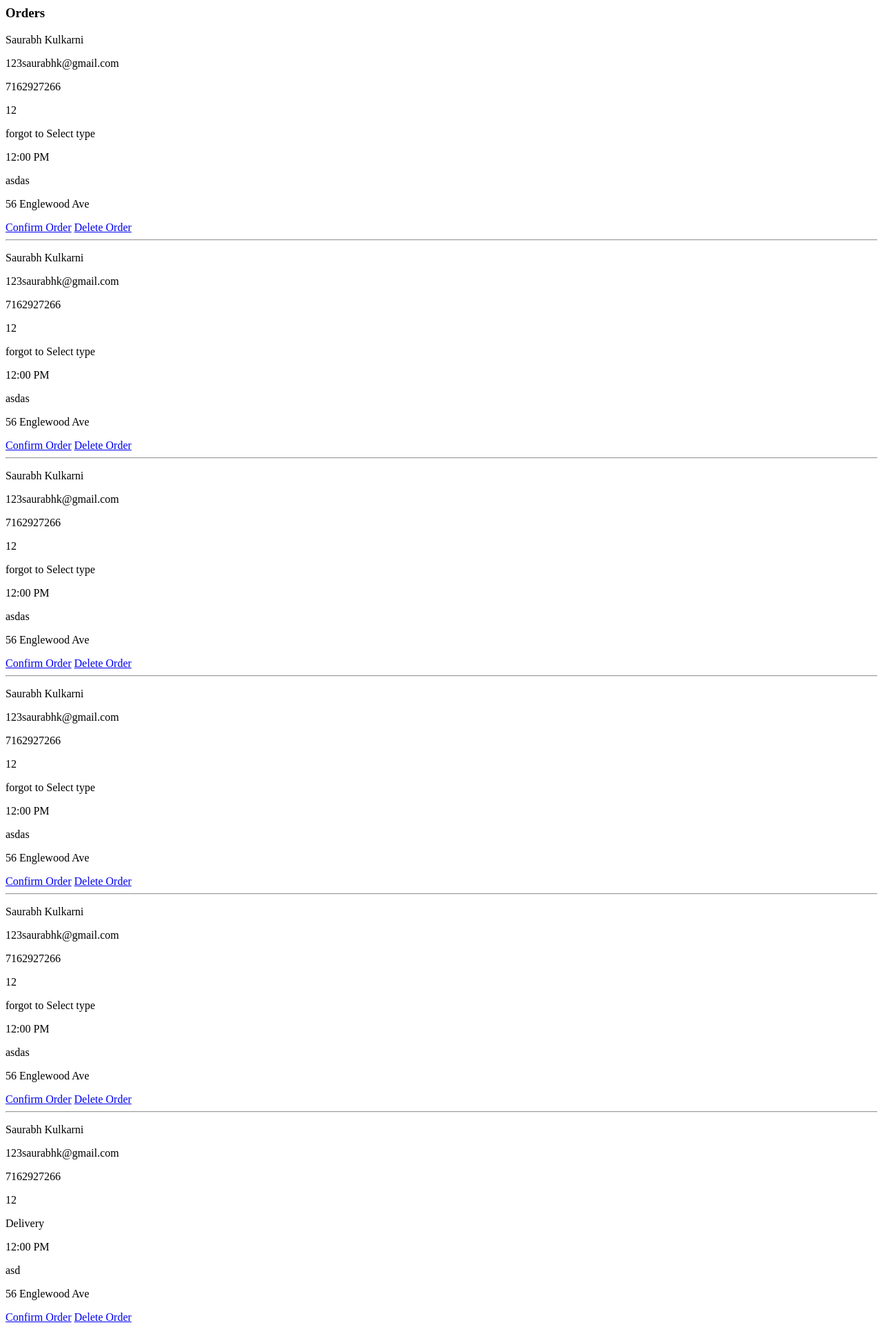
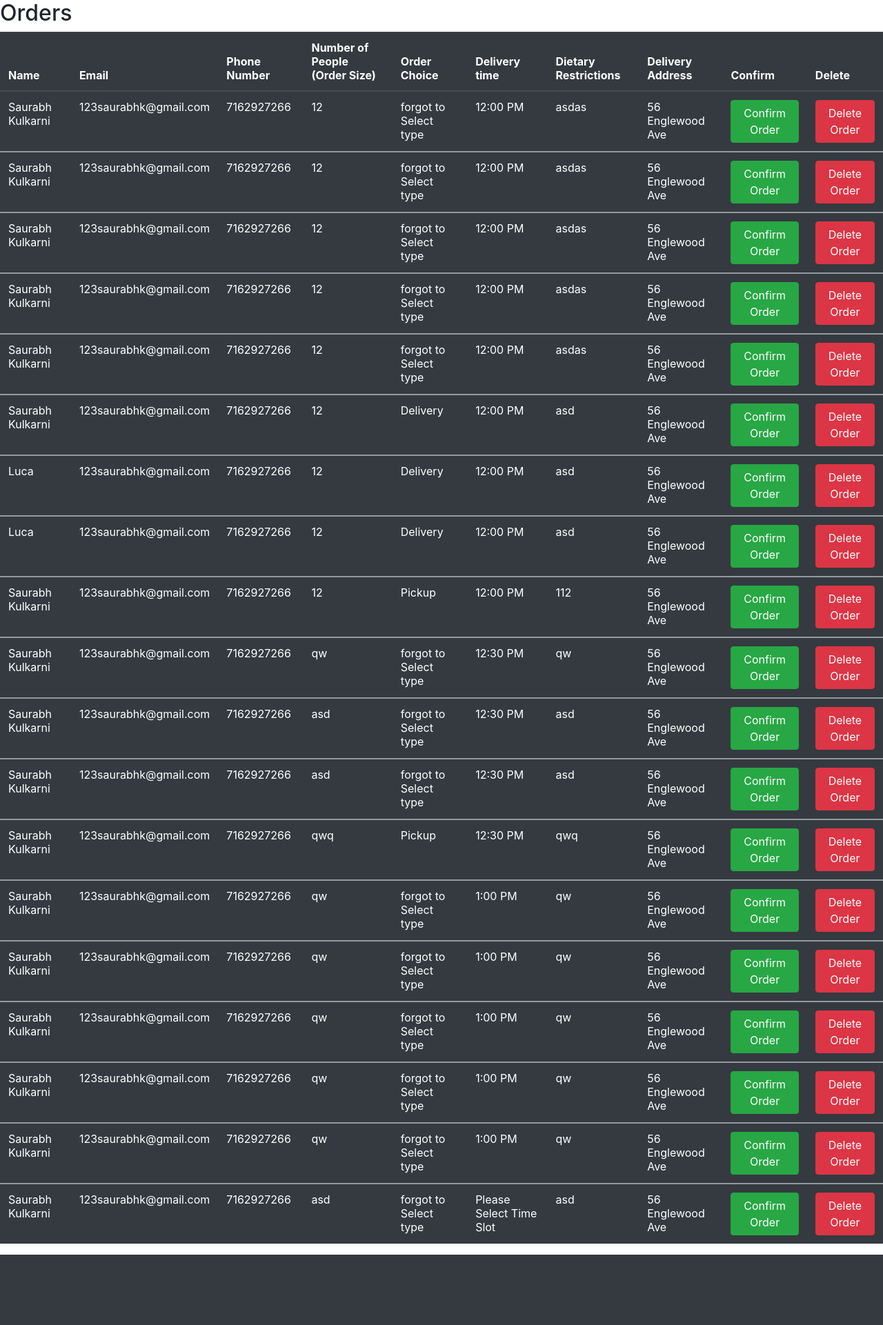
Before and after one commit to saurabhkulkarni77/covid19_suppORt, a Django app: page /kitchen/ in a window 1280 px wide. Shown: the top 1921 px of the page at 69% size. After the commit the page ends 1819 px from the top, so only its background shows below. Run offline with Django 3.2, Linux system fonts and the light colour scheme; data comes from the database, SQL or seed files in the repository; some libraries are stand-ins or nearby versions.

Commit message:
template

```diff
--- a/tasks/templates/tasks/list.html
+++ b/tasks/templates/tasks/list.html
@@ -1,8 +1,7 @@
 <html>
 <head>
 <title>Orders</title>
-<h3>Orders</h3>
-
+<h2><centre>Orders</centre></h2>
 <script type = "text/javascript">
 function loadref(time)
 {
@@ -10,23 +9,38 @@ setTimeout("location.reload(true);",time)
 }
 </script>
 </head>
+<link rel="stylesheet" href="https://stackpath.bootstrapcdn.com/bootstrap/4.4.1/css/bootstrap.min.css" integrity="sha384-Vkoo8x4CGsO3+Hhxv8T/Q5PaXtkKtu6ug5TOeNV6gBiFeWPGFN9MuhOf23Q9Ifjh" crossorigin="anonymous">
+<table class="table table-hover table-dark">
+<thead>
+<tr>
+<th scope= 'col'>Name</th>
+<th scope="col">Email</th>
+<th scope="col">Phone Number</th>
+<th scope="col">Number of People (Order Size)</th>
+<th scope="col">Order Choice</th>
+<th scope="col">Delivery time</th>
+<th scope="col">Dietary Restrictions</th>
+<th scope="col">Delivery Address</th>
+<th scope="col">Confirm</th>
+<th scope="col">Delete</th>
+</tr>
 <body onload="javascript:loadref(5000)">
 {% for task in tasks %}
-	<div>
-
-		<p>{{ task.your_name }}</p>
-		<p>{{ task.email }}</p>
-		<p> {{ task.phone_number }}</p>
-		<p>{{ task.order_size }}</p>
-		<p>{{ task.order_choice }}</p>
-		<p>{{ task.delivery_time }}</p>
-		<p>{{ task.Dietary_Restrictions }}</p>
-		<p>{{ task.Delivery_Address }}</p>
-	</div>
-
-		<a href = "{% url 'delete' task.id %}">Confirm Order</a>
-		<a href = "{% url 'confirm' task.id %}">Delete Order</a>
-	<hr>
+<tbody>
+<tr>
+<td scope="row">{{ task.your_name }}</td>
+<td>{{ task.email }}</td>
+<td> {{ task.phone_number }}</td>
+<td>{{ task.order_size }}</td>
+<td>{{ task.order_choice }}</td>
+<td>{{ task.delivery_time }}</td>
+<td>{{ task.Dietary_Restrictions }}</td>
+<td>{{ task.Delivery_Address }}</td>
+<td><a href = "{% url 'delete' task.id %}"class="btn btn-success" role="button">Confirm Order</a></td>
+<td><a href = "{% url 'confirm' task.id %}" class="btn btn-danger" role="button">Delete Order</a></td>
+</tr>
+<tbody>
 {% endfor %}
+</table>
 </body>
 </html>
```
Also changed, not shown: todo_int/settings.py (+13 -13 lines).
